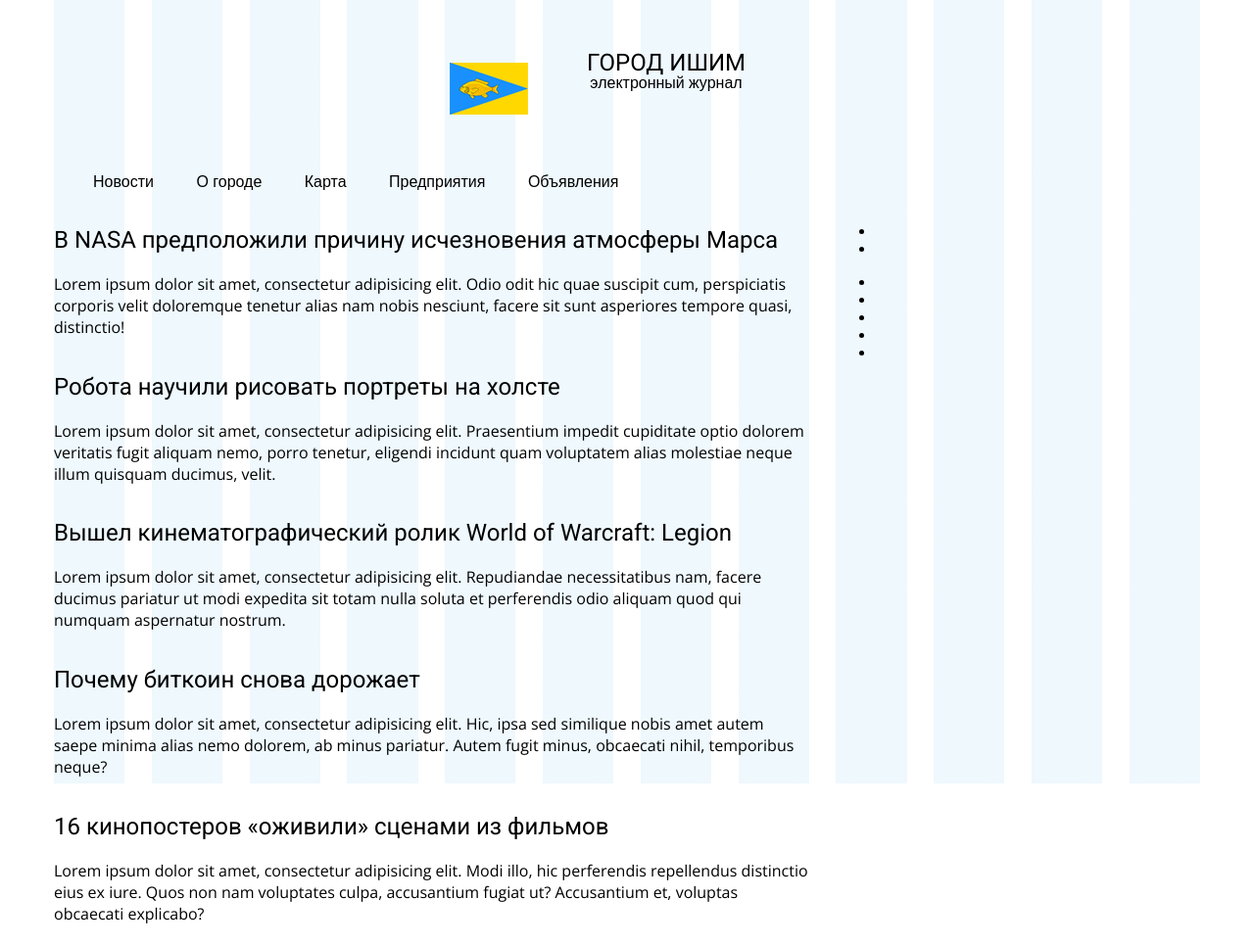
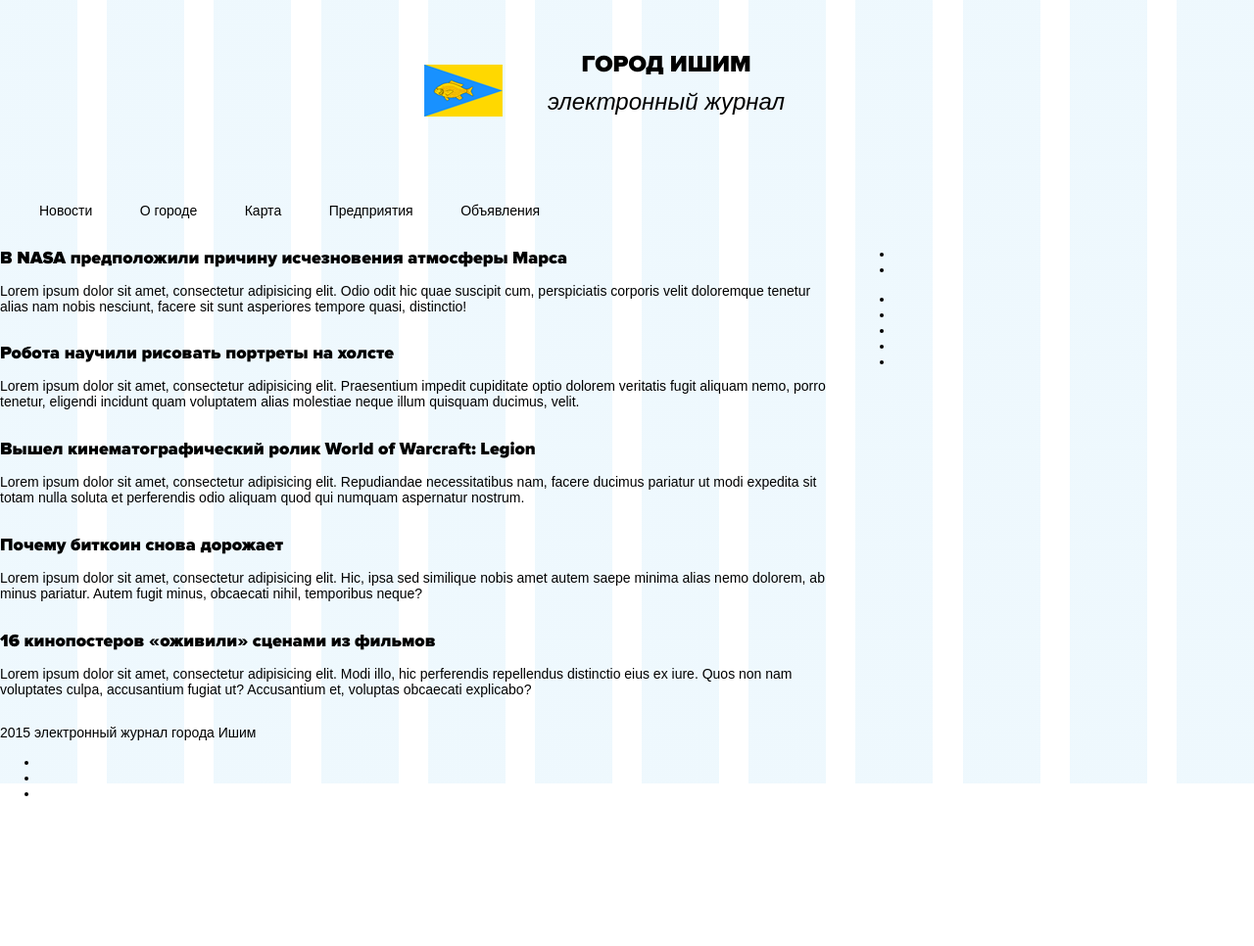
Before and after one commit to synonymouse/p5drow, a website: page src/index.jade in a window 1280 px wide. Shown: the top 966 px of the page at 98% size. After the commit the page ends 832 px from the top, so only its background shows below. Drawn offline with nearby package versions, Linux system fonts and the light colour scheme; files that its build step writes are made by us from their sources.

Commit message:
adding fonts

```diff
--- a/src/index.jade
+++ b/src/index.jade
@@ -7,14 +7,15 @@ html
     link(rel='stylesheet', href='css/normalize.css')
     link(href='https://fonts.googleapis.com/css?family=Roboto&subset=latin,cyrillic', rel='stylesheet', type='text/css')
     link(href='https://fonts.googleapis.com/css?family=Open+Sans&subset=latin,cyrillic', rel='stylesheet', type='text/css')
+    link(href='fonts/Proxima Nova Black.otf', rel='stylesheet', type='text/css')
   body.container
     header
       div.top-wrap
         a(href="#")
           img.logo(src="images/Logo.png", alt="Logo")
-          section.top-header
-            h2.top-header ГОРОД ИШИМ
-            p электронный журнал
+          section
+            h1.top-header ГОРОД ИШИМ
+            p.top-paragraph <i>электронный журнал</i>
 
       div
         nav.nav-wrap
--- a/src/scss/_layout.scss
+++ b/src/scss/_layout.scss
@@ -1,4 +1,5 @@
-$max-width: em(1170) !global;
+$max-width: rem(1280) !global;
+$em-base: 14px;
 
 //Main grid
 
@@ -25,21 +26,25 @@ $max-width: em(1170) !global;
   line-height: 0;
 }
 
+.top-paragraph {
+  font-size: 24px;
+}
+
 .logo {
   float: left;
 }
 
 .top-wrap {
-  @include outer-container(em(363px));
+  @include outer-container(rem(363px));
   text-align: center;
-  padding-top: em(44px);
-  padding-bottom: em(44px);
+  padding-top: rem(44px);
+  padding-bottom: rem(44px);
 }
 
 .nav-wrap {
   @include span-columns(8);
   ul li {
     display: inline-block;
-    margin-right: em(39px);}
+    margin-right: rem(39px);}
     color: #000;
 }
--- a/src/scss/_variables.scss
+++ b/src/scss/_variables.scss
@@ -1,2 +1,23 @@
-$header-font: 'Roboto',  sans-serif;
-$body-font: 'Open Sans', sans-serif;
+$header-font: 'Proxima Nova Black', sans-serif;
+$body-font: Heuristica, sans-serif;
+
+@font-face {
+  font-family: 'Proxima Nova Black';
+  src: url("../fonts/Proxima Nova Black.otf") format("opentype"), local('Proxima Nova Black');
+}
+
+@font-face {
+  font-family: 'Proxima Nova Bold';
+  src: url("../fonts/Proxima Nova Bold.otf") format("opentype"), local('Proxima Nova Bold');
+}
+
+@font-face {
+  font-family: Heuristica;
+  src: url("../fonts/Heuristica-Regular.otf") format("opentype"), local('Heuristica-Regular');
+}
+
+@font-face {
+  font-family: 'Heuristica-Italic';
+  font-style: italic;
+  src: url("../fonts/Heuristica-Italic.otf") format("opentype"), local('Heuristica-Italic');
+}
--- a/src/scss/styles.scss
+++ b/src/scss/styles.scss
@@ -13,12 +13,17 @@ a {
   }
 }
 
-h1,h2,h3,h4 {
-  font-family: $header-font;
-  font-weight: 200;
+body {
+  font-family: $body-font;
+  font-size: $em-base;
 }
 
-p {
-  font-family: $body-font;
-  font-weight: 200;
+h1 {
+  font-family: $header-font;
+  font-size: em(24px);
 }
+
+h2,h3,h4 {
+  font-family: $header-font;
+  font-size: 18px;
+}
```
Also changed, not shown: src/css/normalize.css, src/css/styles.css, src/fonts/Heuristica-Italic.otf (added), src/fonts/Heuristica-Regular.otf (added), src/fonts/Proxima Nova Black.otf (added), src/fonts/Proxima Nova Bold.otf (added), src/index.html.
